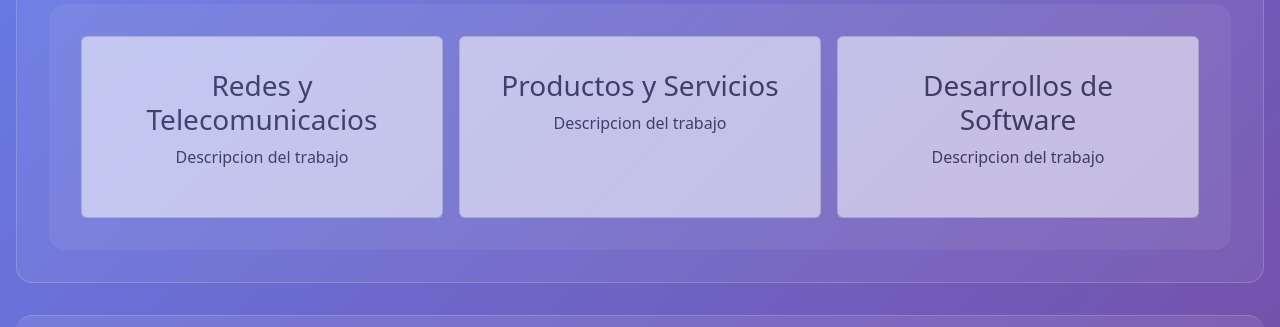
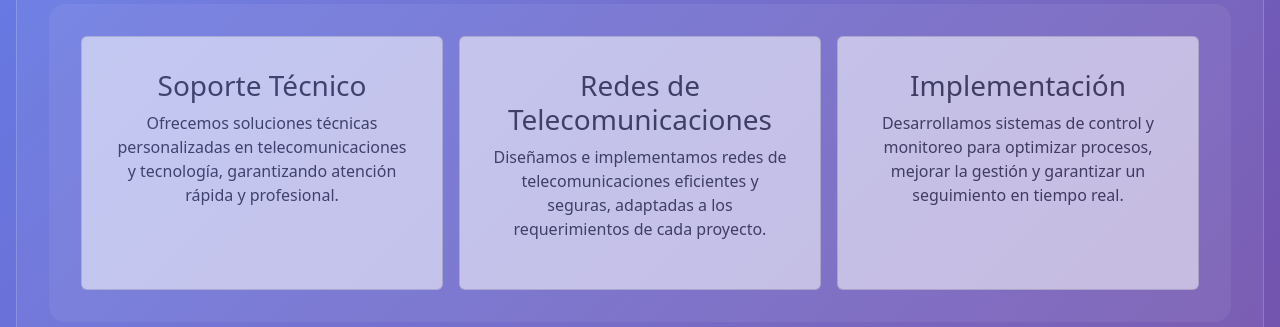
Before and after one commit to arieldutto/trabajo_practico_1, a plain HTML site: page cards.html in a window 1280 px wide. Shown: the part 213-540 px from the top of the page. Drawn offline with nearby package versions, Linux system fonts and the light colour scheme.

Commit message:
Corrijo las tarjetas !

```diff
--- a/cards.html
+++ b/cards.html
@@ -32,16 +32,19 @@
                 <h2 class="titula-seccion">Nuestras unidades de negocio</h2>
                 <div class="cards-content">
                     <div class="card">
-                        <h3>Redes y Telecomunicacios</h3>
-                        <p>Descripcion del trabajo</p>
+                        <h3>Soporte Técnico</h3>
+                        <p>Ofrecemos soluciones técnicas personalizadas en telecomunicaciones y tecnología, garantizando
+                            atención rápida y profesional.</p>
                     </div>
                     <div class="card">
-                        <h3>Productos y Servicios</h3>
-                        <p>Descripcion del trabajo</p>
+                        <h3>Redes de Telecomunicaciones</h3>
+                        <p>Diseñamos e implementamos redes de telecomunicaciones eficientes y seguras, adaptadas a los
+                            requerimientos de cada proyecto.</p>
                     </div>
                     <div class="card">
-                        <h3>Desarrollos de Software</h3>
-                        <p>Descripcion del trabajo</p>
+                        <h3>Implementación</h3>
+                        <p>Desarrollamos sistemas de control y monitoreo para optimizar procesos, mejorar la gestión y
+                            garantizar un seguimiento en tiempo real.</p>
                     </div>
                 </div>
             </div>
```
